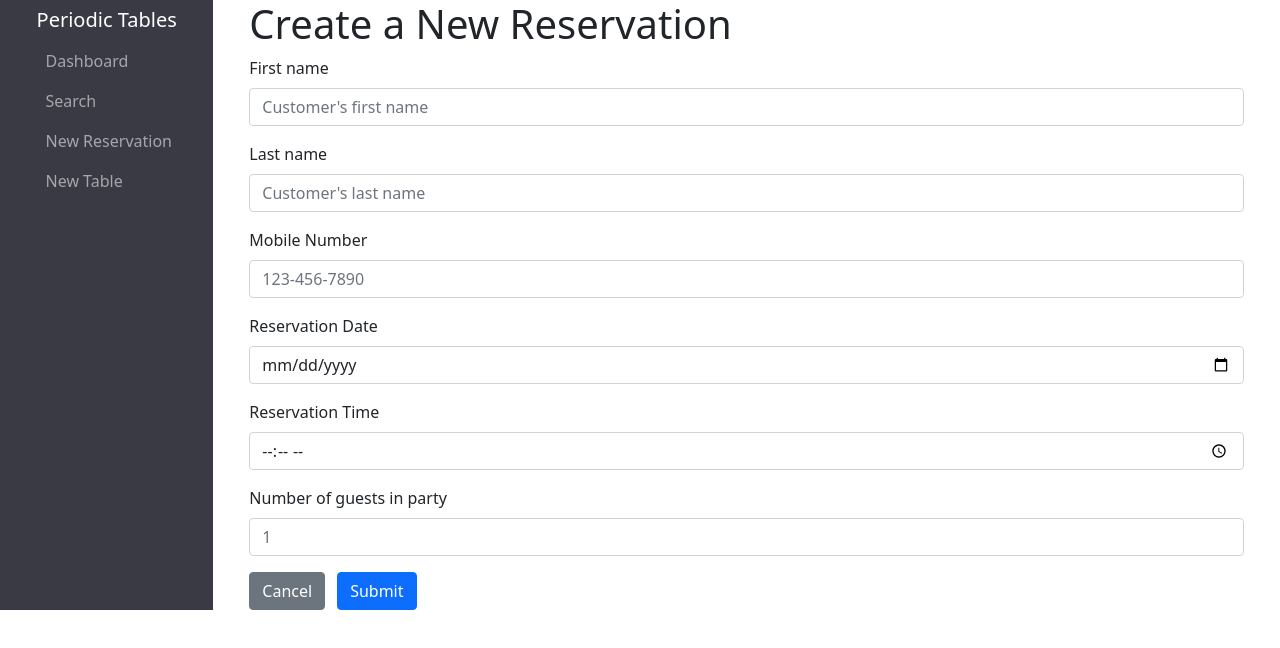
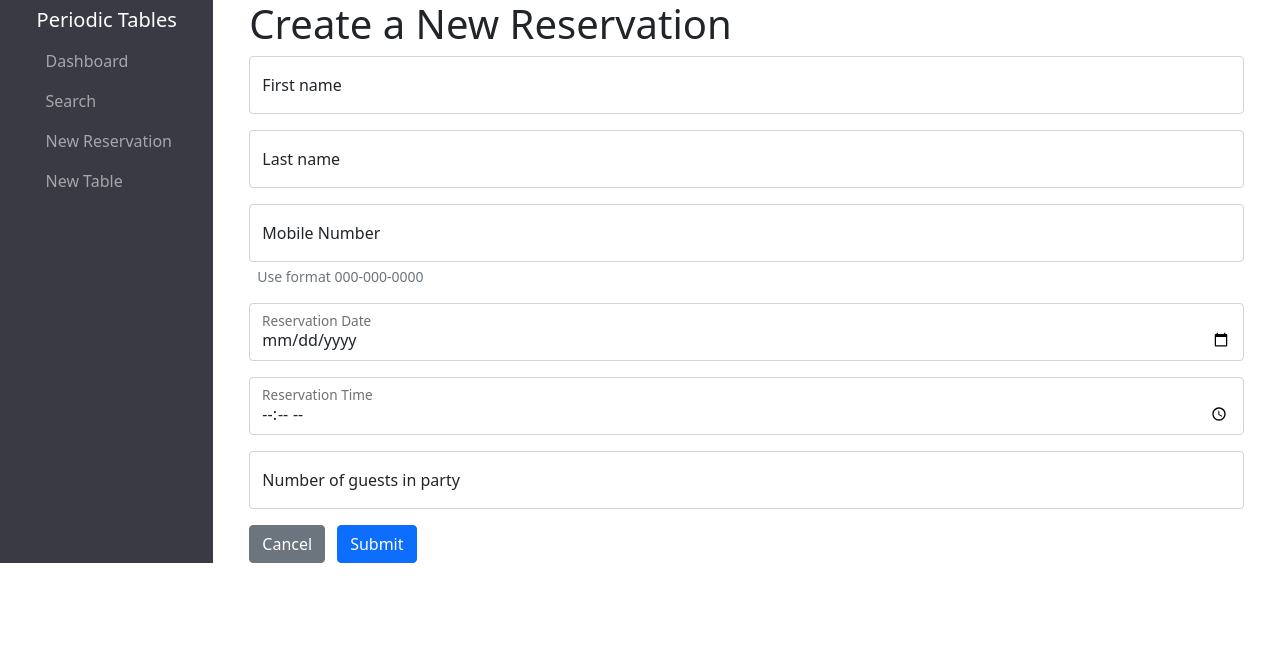
Before and after one commit to abtechsolutionagency/restaurant-reservations, a React (Create React App) app in the folder front-end/: page /reservations/new in a window 1280 px wide. Shown: the top 648 px of the page. Built offline with nearby package versions, Linux system fonts and the light colour scheme; no server answers; a web font is replaced by a local one.

Commit message:
added floating labels to ReservationForm and restricted dates in the past

```diff
--- a/front-end/src/reservations/ReservationForm.js
+++ b/front-end/src/reservations/ReservationForm.js
@@ -1,14 +1,21 @@
 import React from "react";
 
 const ReservationForm = () => {
+  //   const picker = document.getElementById("reservation_date");
+  //   picker.addEventListener("input", function (e) {
+  //     const day = new Date(this.value).getUTCDay();
+  //     if ([2].includes(day)) {
+  //       e.preventDefault();
+  //       this.value = "";
+  //       alert("We're not open on Tuesdays. Please choose a different day.");
+  //     }
+  //   });
+
   return (
     <div className="container">
       <h1>Create a New Reservation</h1>
       <form>
-        <div className="mb-3">
-          <label htmlFor="first_name" className="form-label">
-            First name
-          </label>
+        <div className="form-floating mb-3">
           <input
             type="text"
             name="first_name"
@@ -18,11 +25,11 @@ const ReservationForm = () => {
             placeholder={"Customer's first name"}
             required
           />
+          <label htmlFor="first_name" className="form-label">
+            First name
+          </label>
         </div>
-        <div className="mb-3">
-          <label htmlFor="last_name" className="form-label">
-            Last name
-          </label>
+        <div className="form-floating mb-3">
           <input
             type="text"
             name="last_name"
@@ -32,11 +39,11 @@ const ReservationForm = () => {
             placeholder={"Customer's last name"}
             required
           />
+          <label htmlFor="last_name" className="form-label">
+            Last name
+          </label>
         </div>
-        <div className="mb-3">
-          <label htmlFor="mobile_number" className="form-label">
-            Mobile Number
-          </label>
+        <div className="form-floating mb-3">
           <input
             type="tel"
             name="mobile_number"
@@ -48,25 +55,27 @@ const ReservationForm = () => {
             maxLength={12}
             required
           />
+          <label htmlFor="mobile_number" className="form-label">
+            Mobile Number
+          </label>
+          <div class="form-text mx-2">Use format 000-000-0000</div>
         </div>
-        <div className="mb-3">
-          <label htmlFor="reservation_date" className="form-label">
-            Reservation Date
-          </label>
+        <div className="form-floating mb-3">
           <input
             type="date"
             name="reservation_date"
             className="form-control"
             id="reservation_date"
             placeholder="YYYY-MM-DD"
+            min={new Date().toISOString().split("T")[0]}
             pattern="\d{4}-\d{2}-\d{2}"
             required
           />
+          <label htmlFor="reservation_date" className="form-label">
+            Reservation Date
+          </label>
         </div>
-        <div className="mb-3">
-          <label htmlFor="reservation_time" className="form-label">
-            Reservation Time
-          </label>
+        <div className="form-floating mb-3">
           <input
             type="time"
             name="reservation_time"
@@ -76,11 +85,11 @@ const ReservationForm = () => {
             pattern="[0-9]{2}:[0-9]{2}"
             required
           />
+          <label htmlFor="reservation_time" className="form-label">
+            Reservation Time
+          </label>
         </div>
-        <div className="mb-3">
-          <label htmlFor="people" className="form-label">
-            Number of guests in party
-          </label>
+        <div className="form-floating mb-3">
           <input
             type="number"
             name="people"
@@ -89,6 +98,9 @@ const ReservationForm = () => {
             placeholder="1"
             required
           />
+          <label htmlFor="people" className="form-label">
+            Number of guests in party
+          </label>
         </div>
         <div className="row">
           <div className="col-auto pr-0 mr-2">
```
